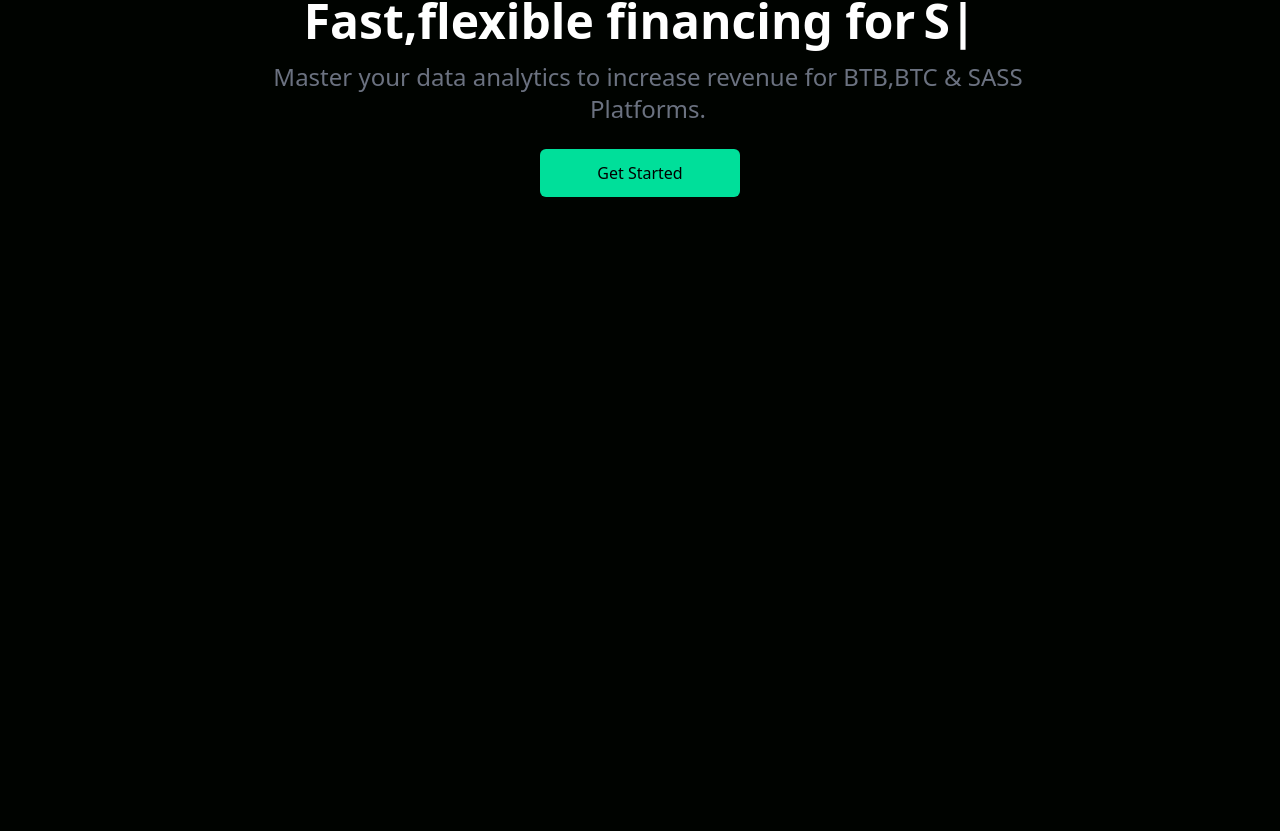
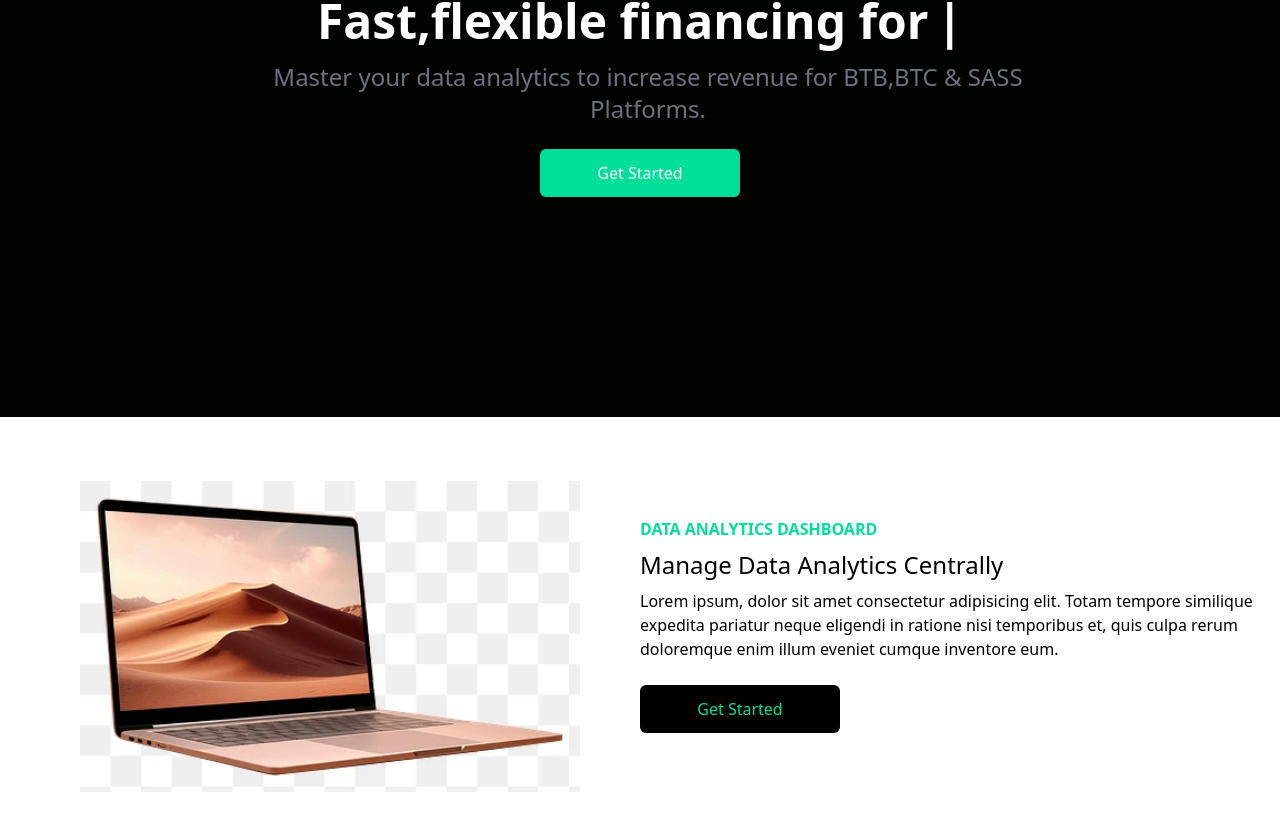
Before and after one commit to cafferti/tailwind-project, a React (Vite) app: page / in a window 1280 px wide. Shown: the part 383-1214 px from the top of the page. Before the commit the page ends 800 px from the top, so only its background shows below. Built offline with nearby package versions, Linux system fonts and the light colour scheme.

Commit message:
completed analytics component(third component)

```diff
--- a/src/App.jsx
+++ b/src/App.jsx
@@ -1,6 +1,7 @@
 import { useState } from 'react'
 import Navbar from './components/Navbar'
 import Land from './components/land'
+import Analytics from './components/Analytics'
 
 function App() {
   const [count, setCount] = useState(0)
@@ -9,6 +10,7 @@ function App() {
     <div>
       <Navbar/>
       <Land/>
+      <Analytics/>
     </div>
   )
 }
--- /dev/null
+++ b/src/components/Analytics.jsx
@@ -0,0 +1,22 @@
+import Labtop from "../assets/laptop.webp"
+
+const Analytics = () => {
+    return (
+        <div className="w-full bg-white py-16 px-4 my-auto">
+            <div className="max-w-[1240px] mx-auto grid md:grid-cols-2" >
+              <img className="w-[500px] mx-auto" src={Labtop} alt="/" />
+              <div className="flex flex-col justify-center " >
+                <p className="text-[#00df9a] font-bold ">DATA ANALYTICS DASHBOARD</p>
+                <h1 className="md:4xl sm:3xl text-2xl py-2">Manage Data Analytics Centrally</h1>
+                <p className="" >Lorem ipsum, dolor sit amet consectetur adipisicing elit. Totam tempore similique expedita pariatur neque eligendi in ratione nisi temporibus et, quis culpa rerum doloremque enim illum eveniet cumque inventore eum.</p>
+                <button className="bg-black w-[200px] rounded-md my-6 mx-auto md:mx-0 py-3 text-bl text-[#00df9a]">
+                    Get Started
+                </button>
+              </div>
+            </div>
+
+        </div>
+     );
+}
+
+export default Analytics;
--- a/src/components/land.jsx
+++ b/src/components/land.jsx
@@ -23,7 +23,7 @@ const land = () => {
         Platforms.
       </p>
 
-      <button className="bg-[#00df9a] w-[200px] rounded-md my-6 mx-auto py-3 text-black">Get Started</button>
+      <button className="bg-[#00df9a] w-[200px] rounded-md my-6 mx-auto py-3 text-bl">Get Started</button>
     </div>
   );
 };
```
Also changed, not shown: src/assets/laptop.webp (added).
